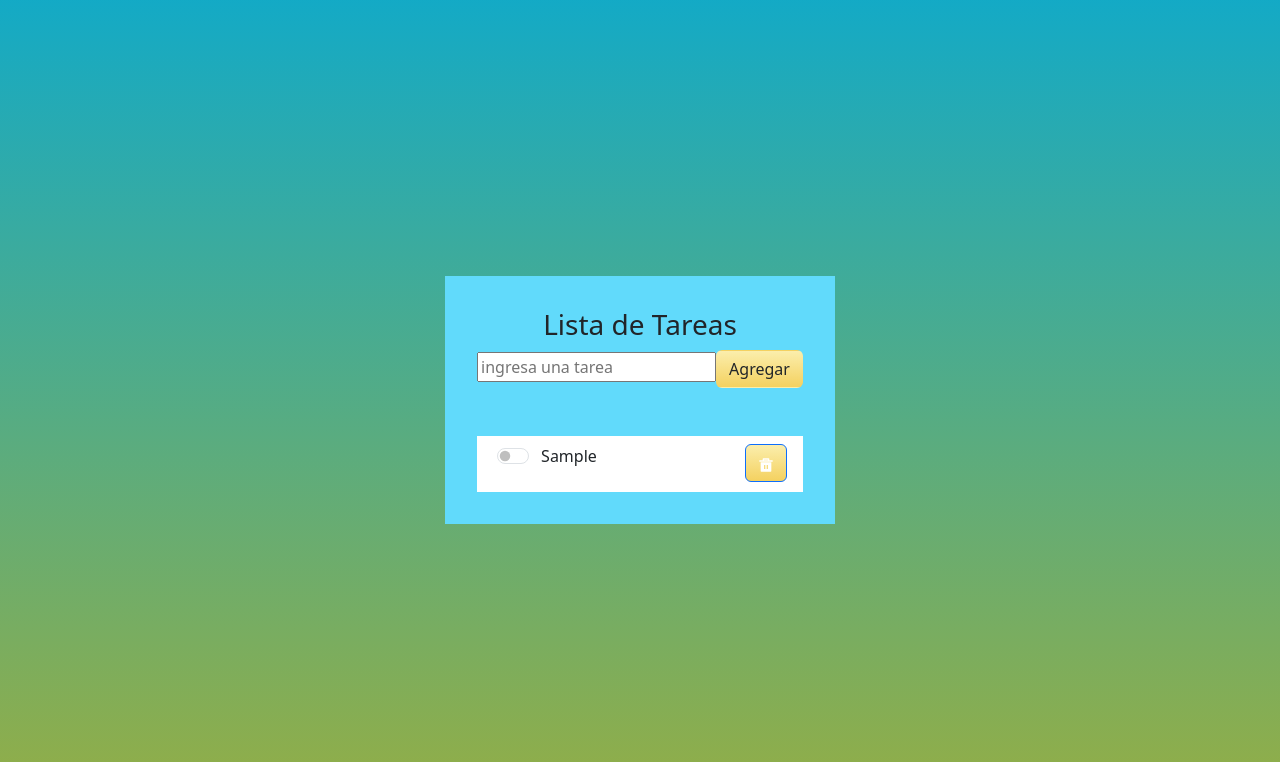
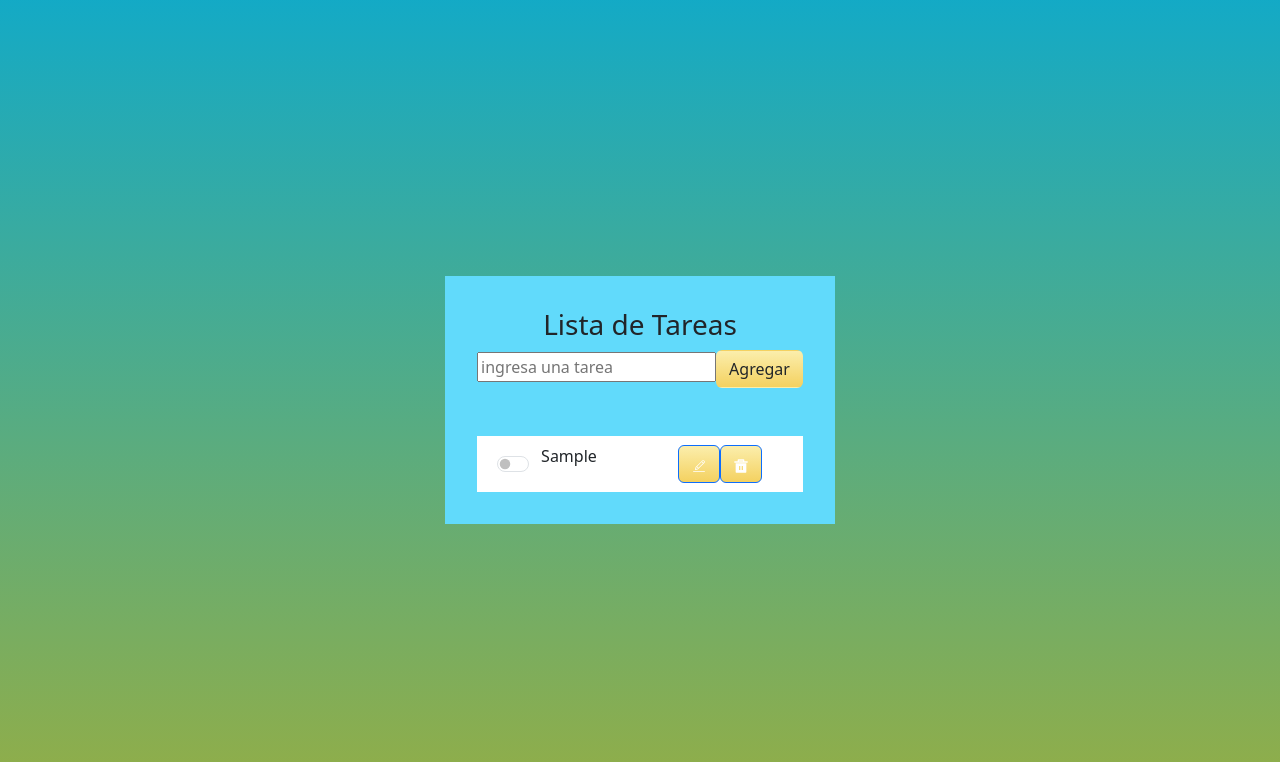
Before and after one commit to ezedesa/tp-react-vite, a React (Vite) app: page / in a window 1280 px wide. Both pictures are taken after typing "Sample" into the empty fields and a click on the input "Agregar". Shown: the top 762 px of the page. Built offline with nearby package versions, Linux system fonts and the light colour scheme.

Commit message:
agrego funcionalidad del boton editar

```diff
--- a/index.html
+++ b/index.html
@@ -3,7 +3,7 @@
 
 <head>
   <meta charset="UTF-8" />
-  <link rel="icon" type="image/svg+xml" href="/vite.svg" />
+  <link rel="icon" type="image/svg+xml" href="/favicon.ico" />
   <meta name="viewport" content="width=device-width, initial-scale=1.0" />
   <link href="https://cdn.jsdelivr.net/npm/bootstrap@5.3.2/dist/css/bootstrap.min.css" rel="stylesheet"
     integrity="sha384-T3c6CoIi6uLrA9TneNEoa7RxnatzjcDSCmG1MXxSR1GAsXEV/Dwwykc2MPK8M2HN" crossorigin="anonymous">
--- a/src/App.jsx
+++ b/src/App.jsx
@@ -65,11 +65,20 @@ function App() {
   }, []);
 
 
+  const onEditarTarea = (id, nuevoNombre) => {
+    console.log(nuevoNombre);
+    const nuevasTareas = arreglo.map((tarea) =>
+      tarea.id === id ? { ...tarea, nombre: nuevoNombre } : tarea
+    );
+    console.log(nuevasTareas);
+    actualizarYGuardar(nuevasTareas);
+  };
+
   return (
     <>
       <h3>Lista de Tareas</h3>
       <TaskForm agregarTarea={onAgregarTarea} />
-      <TaskList arreglo={arreglo} onActualizarTarea={onActualizarTarea} onEliminarTarea={OnEliminarTarea} />
+      <TaskList arreglo={arreglo} onActualizarTarea={onActualizarTarea} onEliminarTarea={OnEliminarTarea} onEditarTarea={onEditarTarea}/>
     </>
   )
 }
--- a/src/Componentes/TaskItem.jsx
+++ b/src/Componentes/TaskItem.jsx
@@ -1,6 +1,7 @@
 import Form from 'react-bootstrap/Form';
 import Button from 'react-bootstrap/Button';
 import { RiDeleteBin5Fill } from "react-icons/ri";
+import { CiEdit } from "react-icons/ci";
 import { useState } from 'react'
 
 /*
@@ -13,9 +14,10 @@ cuando esté completada).
 
 
 //Recibe las props 'tarea' y 'estado' desde el componente padre TaskList
-export const TaskItem = ({ id, nombre, completado, actualizarTarea, eliminarTarea }) => {
+export const TaskItem = ({ id, nombre, completado, actualizarTarea, eliminarTarea, editarTarea }) => {
   const [estado, setEstado] = useState(completado)
-
+  const [modoEdicion, setModoEdicion] = useState(false);
+  const [nuevoNombre, setNuevoNombre] = useState(nombre);
 
   //handleSwitch setea el valor del estado a uno diferente al estado previo y envia esta informacion a la funcion actualizar tarea en TaskList
   const handleSwitch = () => {
@@ -29,25 +31,58 @@ export const TaskItem = ({ id, nombre, completado, actualizarTarea, eliminarTare
     eliminarTarea(id);
   };
 
+  const activarEdicion = () => {
+    setModoEdicion(true);
+  };
+
+  const cancelarEdicion = () => {
+    setModoEdicion(false);
+    setNuevoNombre(nombre); // Restaurar el nombre original al cancelar
+  };
+
+  const handleEditarNombre = () => {
+    // Realiza la edición del nombre
+    editarTarea(id, nuevoNombre)
+    // Salir del modo de edición
+  };
   return (
     <>
       <div className="row">
-        <div className="col-9">
-          <Form className='d-flex justify-content-start'>
+        <div className="col-7">
+          {modoEdicion ? (
+            <Form className='d-flex justify-content-start align-items-center'>
+              <Form.Control
+                type="text"
+                value={nuevoNombre}
+                onChange={(e) => setNuevoNombre(e.target.value)}
+                autoFocus
+              />
+              <Button variant="success" onClick={() => handleEditarNombre()}>
+                Guardar
+              </Button>
+              <Button variant="danger" onClick={() => cancelarEdicion()}>
+                Cancelar
+              </Button>
+            </Form>
+          ) : (
+            <Form className='d-flex justify-content-start align-items-center'>
               <Form.Check
                 type='switch'
                 id='custom.switch'
                 className='mr-3'
-              //Uso de la funcion handleSwitch con el switch, marca la tarea como completada
                 onChange={handleSwitch}
-              checked={estado} />
-            {/* Si el estado es verdadero, la tarea aparecera tachada */}
-            {estado ? <p class="text-decoration-line-through ms-2"> {nombre}</p>
-              : <p className="ms-2"> {nombre}</p>}
-
+                checked={estado}
+              />
+              {estado ? (
+                <p className="text-decoration-line-through ms-2"> {nombre}</p>
+              ) : (
+                <p className="ms-2"> {nombre}</p>
+              )}
             </Form>
+          )}
         </div>
-        <div className="col-3 text-end">
+        <div className="col-3 d-flex align-items-center">
+          <Button onClick={() => activarEdicion()}><CiEdit /></Button>
           <Button onClick={handleEliminar}><RiDeleteBin5Fill /></Button>
         </div>
       </div>
--- a/src/Componentes/TaskList.jsx
+++ b/src/Componentes/TaskList.jsx
@@ -16,14 +16,19 @@ Estos eventos deberán modificar el estado principal (tasks)
 */
 
 //El componente recibe el arreglo y las funciones para actualizar y eliminar
-function TaskList({ arreglo, onActualizarTarea, onEliminarTarea }) {
+function TaskList({ arreglo, onActualizarTarea, onEliminarTarea, onEditarTarea}) {
 
     //utilizamos "Tareas" para enviar las propiedades a TaskItem y listar las tareas individuales posteriormente con un ListGroup
-    const Tareas = ({ id, nombre, completado }) => {
+    const Tareas = ({ id, nombre, completado, editarTarea }) => {
 
         return (
             <ListGroup.Item >
-                <TaskItem id={id} nombre={nombre} completado={completado} actualizarTarea={onActualizarTarea} eliminarTarea={onEliminarTarea} />
+                <TaskItem id={id}
+                nombre={nombre}
+                completado={completado}
+                actualizarTarea={onActualizarTarea}
+                eliminarTarea={onEliminarTarea}
+                editarTarea={onEditarTarea} />
             </ListGroup.Item >
         )
     }
```
Also changed, not shown: src/img/logo.jpg (added), 1 other file (tests, documents, lock files or other folders). Lines whose indentation alone changed are shown as unchanged.
